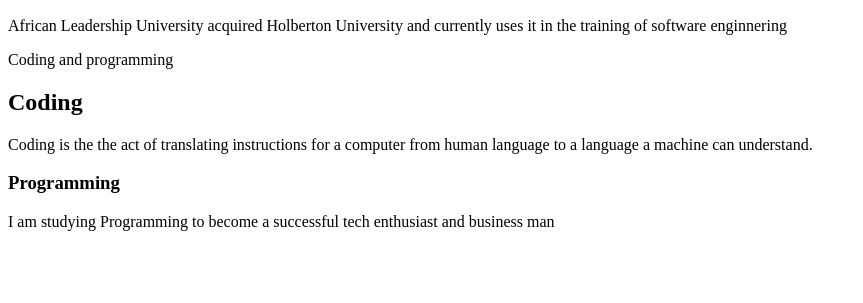
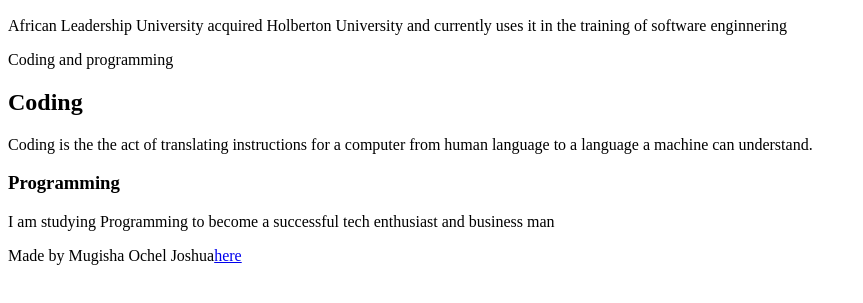
Before and after one commit to Mugisha-Joshua/alu-web-development, a plain HTML site: page html_basic/index.html in a window 1280 px wide. Shown: the part 435-738 px from the top of the page, without its empty margins (0-863 px from the left). Drawn offline with Linux system fonts and the light colour scheme.

Commit message:
added footer to index

```diff
--- a/html_basic/index.html
+++ b/html_basic/index.html
@@ -19,5 +19,8 @@
         <p>Coding is the the act of translating instructions for a computer from human language to a language a machine can understand.</p>
         <h3>Programming</h3>
         <p>I am studying Programming to become a successful tech enthusiast and business man</p>
+	 <footer>
+            <p>Made by Mugisha Ochel Joshua<a href="https://github.com/Mugisha-Joshua" target="_blank">here</a></p>
+        </footer>
     </body>
 </html>
```
